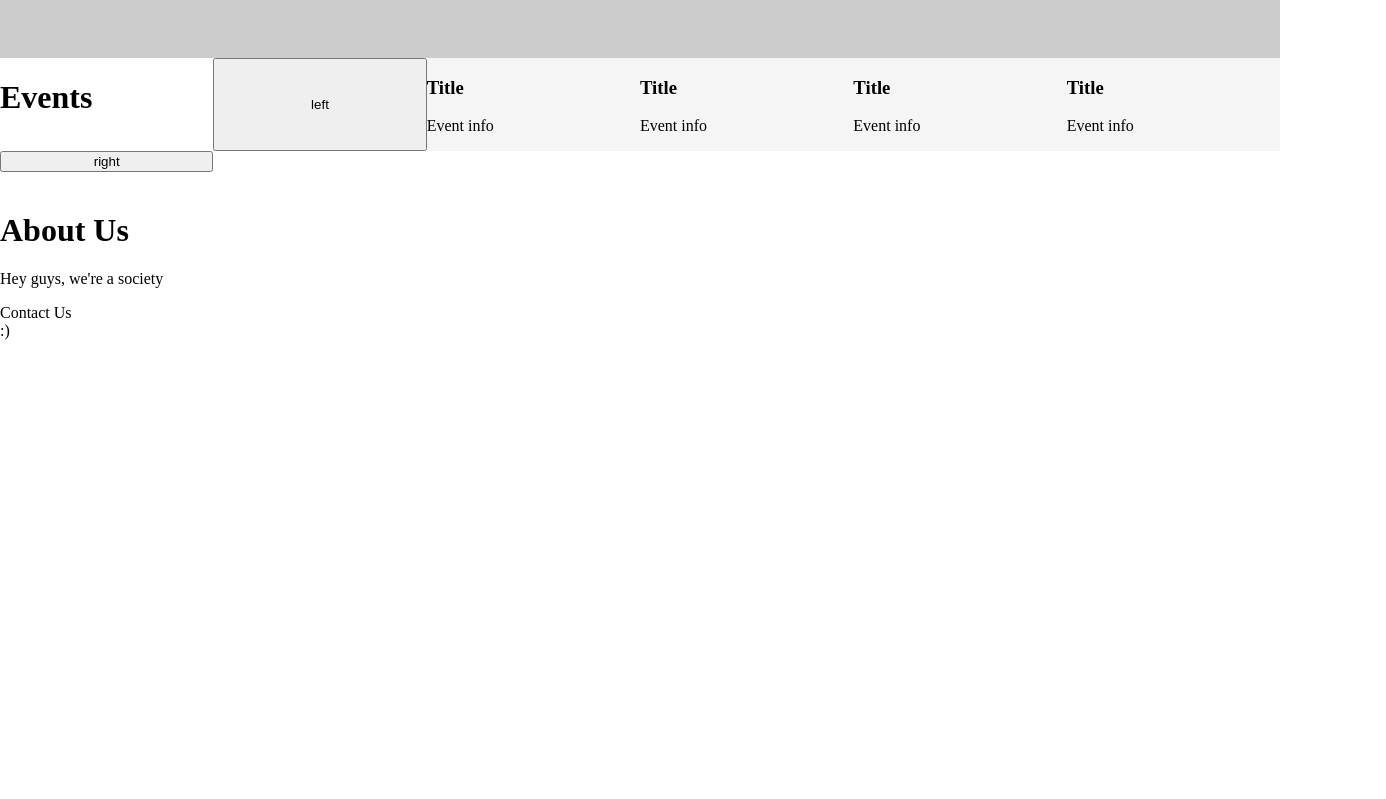
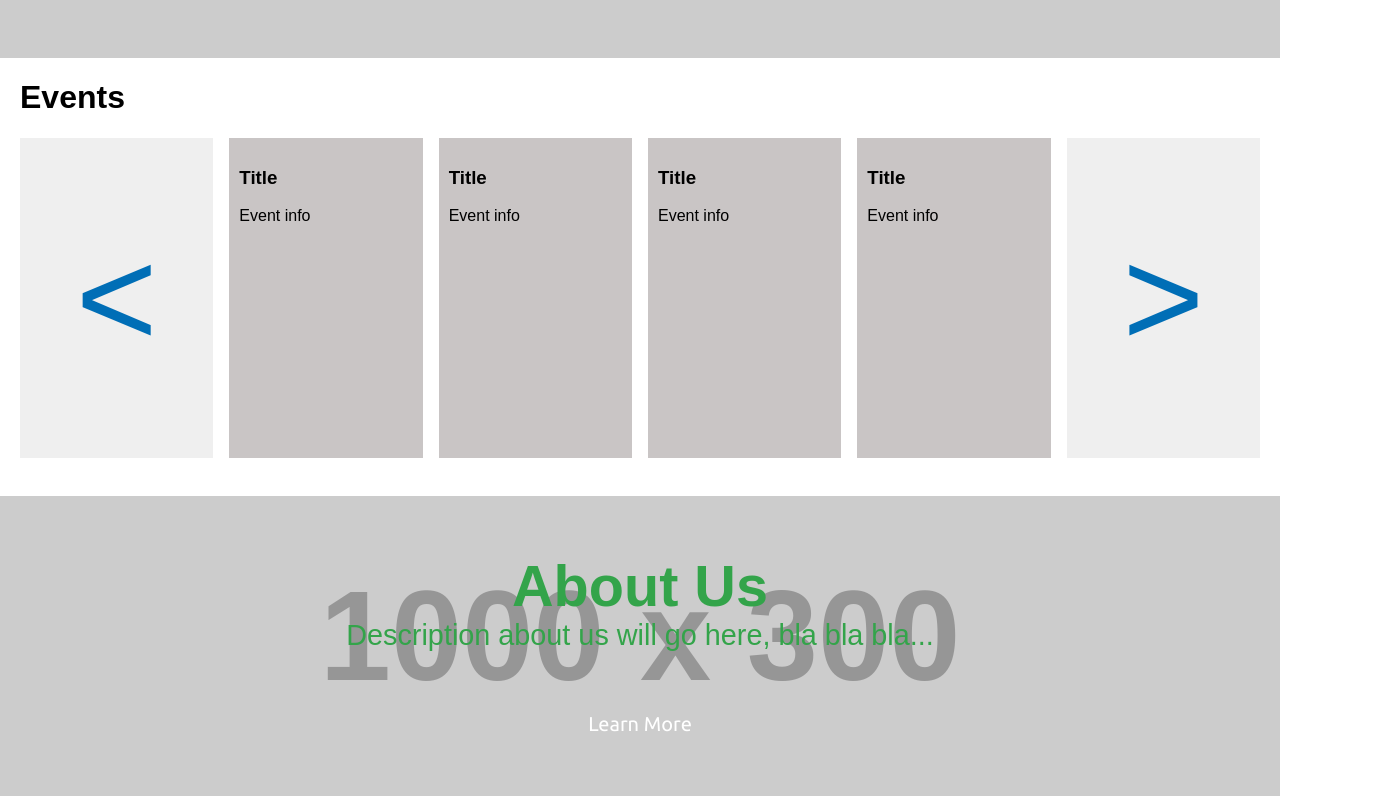
Before and after one commit to amhart02/webdevsociety, a website: page index.html in a window 1280 px wide. Shown: the part 372-1171 px from the top of the page, 1386 px wide, since content can reach past the window. Before the commit the page ends 800 px from the top, so only its background shows below. Drawn offline with Linux system fonts and the light colour scheme; placeholder pictures from the web are drawn by us; a web font is replaced by a local one.

Commit message:
made changes and progress to homepage

```diff
--- a/index.html
+++ b/index.html
@@ -1,15 +1,20 @@
 <!DOCTYPE html>
 <html lang="en">
   <head>
-    <meta charset="UTF-8">
-    <meta name="viewport" content="width=device-width, initial-scale=1.0">
-    <link rel="stylesheet" href="styles/styles.css">
+    <meta charset="UTF-8" />
+    <meta name="viewport" content="width=device-width, initial-scale=1.0" />
+    <link rel="stylesheet" href="styles/styles.css" />
     <title>Web Design & Development Society</title>
   </head>
   <body>
     <header>
       <nav>
-            <a href="index.html" ><img src="images/whitelogo.png" alt="Logo for the WDD Society" width="100px"></a>
+        <a href="index.html"
+          ><img
+            src="images/whitelogo.png"
+            alt="Logo for the WDD Society"
+            width="100px"
+        /></a>
         <a href="members.html">Members</a>
         <a href="projects.html">Projects</a>
         <a href="contact.html">Contact</a>
@@ -20,27 +25,49 @@
     </header>
     <main>
       <div id="hero-img">
-            <img id="cool-picture" src="https://placehold.co/1000x300.png">
+        <img id="cool-picture" src="https://placehold.co/1000x300.png" />
         <h1 id="motto">Hi I'm a motto blah blah blah blah blah.</h1>
       </div>
+      <div id="events-container">
+        <h1>Events</h1>
         <div id="events">
-            <h1>Events</h1>
-            <input type="button" value="left">
-            <div class="card"><h3>Title</h3><p>Event info</p></div>
-            <div class="card"><h3>Title</h3><p>Event info</p></div>
-            <div class="card"><h3>Title</h3><p>Event info</p></div>
-            <div class="card"><h3>Title</h3><p>Event info</p></div>
-            <input type="button" value="right">
+          <input class="event-arrows" type="button" value="<" />
+          <div class="card">
+            <h3>Title</h3>
+            <p>Event info</p>
+          </div>
+          <div class="card">
+            <h3>Title</h3>
+            <p>Event info</p>
+          </div>
+          <div class="card">
+            <h3>Title</h3>
+            <p>Event info</p>
+          </div>
+          <div class="card">
+            <h3>Title</h3>
+            <p>Event info</p>
+          </div>
+          <input class="event-arrows" type="button" value=">" />
+        </div>
       </div>
       <div id="about-us">
-            <img id="about-picture">
-            <h1 id="about">About Us</h1>
-            <p>Hey guys, we're a society</p>
+        <img id="about-picture" />
+        <div id="hero-img">
+          <img id="cool-picture" src="https://placehold.co/1000x300.png" />
+          <div id="about-us-desc">
+            <h1 class="about-us-main-text">About Us</h1>
+            <p class="about-us-main-text">
+              Description about us will go here, bla bla bla...
+            </p>
+            <a href="" class="about-us-btn">Learn More</a>
           </div>
-        <section>
-            <div id="member-card"></div>
-            <div id="gallery-card"></div>
-            <div id="project-card"></div>
+        </div>
+      </div>
+      <section id="cool-cards">
+        <div id="member-card" class="cool-card">Members</div>
+        <div id="gallery-card" class="cool-card">Gallery</div>
+        <div id="project-card" class="cool-card">Projects</div>
       </section>
       <footer>
         <div id="footer-contact">Contact Us</div>
--- a/styles/styles.css
+++ b/styles/styles.css
@@ -1,60 +1,61 @@
-@import url('https://fonts.googleapis.com/css2?family=Afacad+Flux:wght@100..1000&family=Lora:ital,wght@0,400..700;1,400..700&family=Ubuntu:ital,wght@0,300;0,400;0,500;0,700;1,300;1,400;1,500;1,700&display=swap');
+@import url("https://fonts.googleapis.com/css2?family=Afacad+Flux:wght@100..1000&family=Lora:ital,wght@0,400..700;1,400..700&family=Ubuntu:ital,wght@0,300;0,400;0,500;0,700;1,300;1,400;1,500;1,700&display=swap");
 @import url("https://use.typekit.net/eyr8egr.css");
 
 :root {
   --primary-color: #006eb6;
-    --accent-color: #f5f5f5;
+  --accent-color: #c9c5c5;
 
   --font-family-primary: "Ubuntu", sans-serif;
   --font-family-secondary: "neue-haas-grotesk-text", sans-serif;
 }
-body{
+body {
   background-color: white;
-    margin:0;
+  margin: 0;
+  font-family: var(--font-family-secondary);
 }
 
-#cool-picture{
+#cool-picture {
   grid-column: 1/-1;
-    grid-row:1/2;
+  grid-row: 1/2;
   width: 100%;
   height: 300px;
   object-fit: cover;
 }
 
-#hero-img{
-    height:300px;
-    display:grid;
+#hero-img {
+  height: 300px;
+  display: grid;
 }
 
-#motto{
+#motto {
   grid-column: 1/2;
-    grid-row:1/2;
+  grid-row: 1/2;
   justify-self: center;
   align-self: center;
-    font-size: 4.5em;
+  font-size: 4em;
   padding-top: 7.5%;
   color: white;
   font-family: var(--font-family-secondary);
   font-weight: 400;
   font-style: normal;
 }
-nav{
+nav {
   background-color: var(--primary-color);
-    height:130px;
+  height: 130px;
   display: flex;
   align-items: center;
   justify-content: space-around;
 }
-nav a{
-    color:white;
+nav a {
+  color: white;
   text-decoration: none;
   text-align: center;
   align-content: center;
   font-family: var(--font-family-primary);
   font-size: 20px;
-    transition: .3s ease;
+  transition: 0.3s ease;
 }
-nav a:hover{
+nav a:hover {
   color: var(--primary-color);
   background-color: white;
   border-radius: 5px;
@@ -63,8 +64,75 @@ nav a:hover{
 #events {
   display: grid;
   grid-template-columns: repeat(6, 1fr);
-    grid-template-rows: 1;
+  grid-template-rows: 2;
+  grid-gap: 16px;
 }
 .card {
   background-color: var(--accent-color);
+  height: 300px;
+  padding: 10px;
 }
+
+#events-container {
+  margin: 20px;
+}
+
+.event-arrows {
+  border: none;
+  font-size: 140px;
+  color: var(--primary-color);
+}
+
+#about-us-desc {
+  grid-column: 1/2;
+  grid-row: 1/2;
+  justify-self: center;
+  align-self: center;
+  font-size: 1.8em;
+  /* padding-top: 7.5%; */
+  color: rgb(51, 164, 74);
+  font-family: var(--font-family-secondary);
+  font-weight: 400;
+  font-style: normal;
+  text-align: center;
+}
+
+.about-us-btn {
+  color: white;
+  text-decoration: none;
+  text-align: center;
+  align-content: center;
+  font-family: var(--font-family-primary);
+  font-size: 20px;
+  transition: 0.3s ease;
+  display: inline-block;
+  margin-top: 60px;
+}
+
+.about-us-btn:hover {
+  color: var(--primary-color);
+  background-color: white;
+  border-radius: 5px;
+  padding: 10px;
+}
+
+.about-us-main-text {
+  margin: 0;
+}
+
+#cool-cards {
+  display: flex;
+  justify-content: space-around;
+}
+
+.cool-card {
+  border: 1px solid black;
+  padding: 180px;
+  margin: 25px;
+}
+
+footer {
+  text-align: center;
+  background: #006eb6;
+  padding: 30px;
+}
```
Lines whose indentation alone changed are shown as unchanged.
